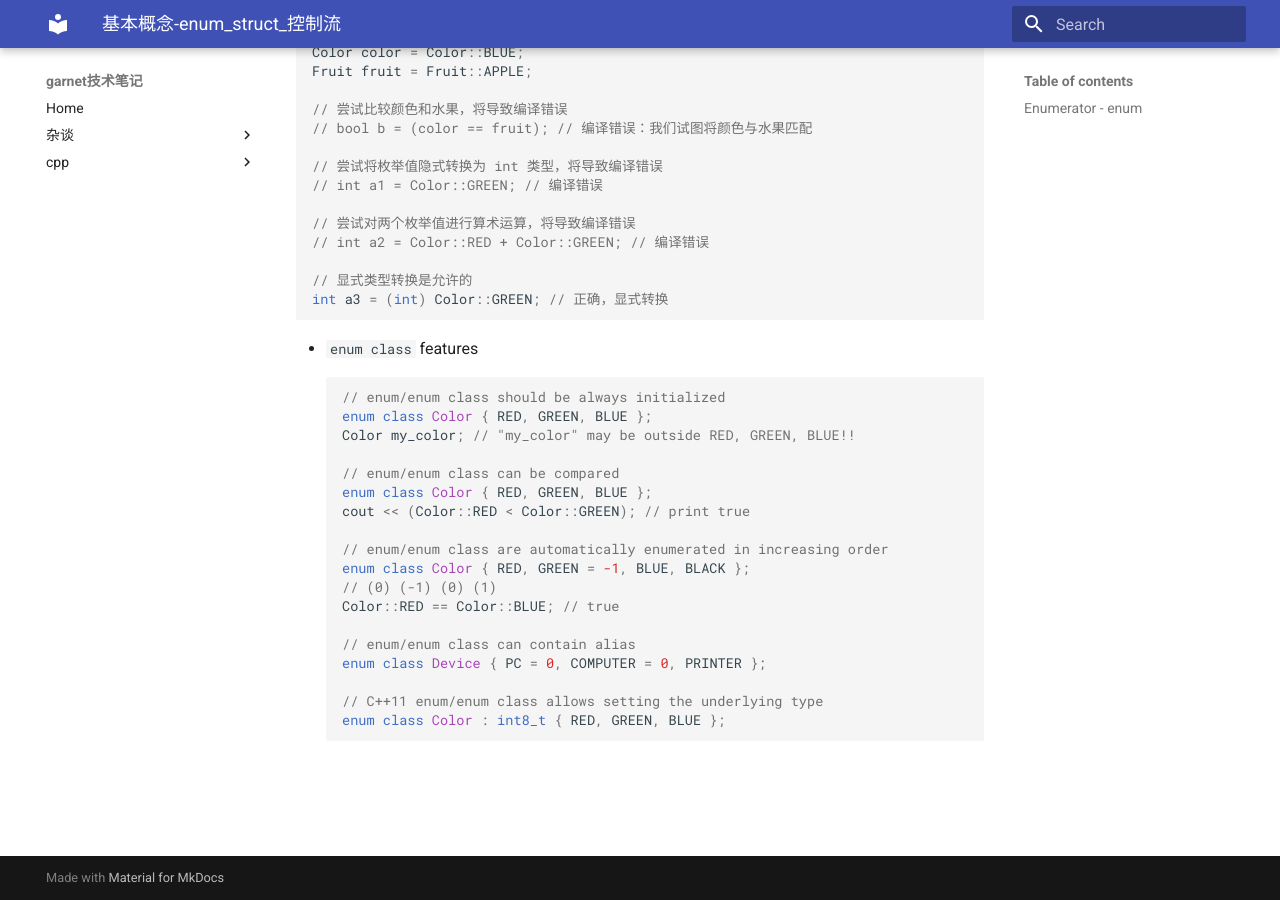
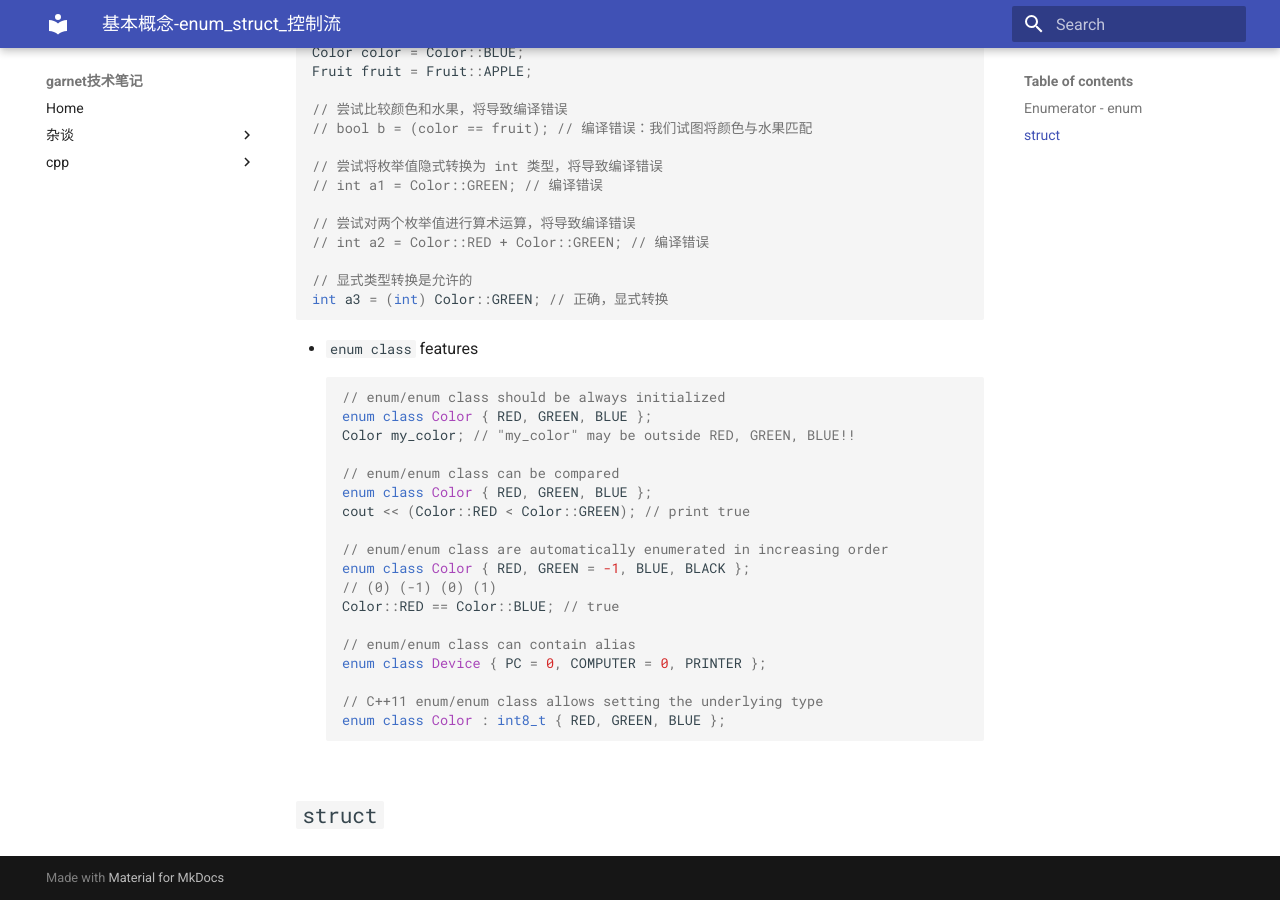
Before and after one commit to ymma98/technotes, an MkDocs documentation site: the page built from docs/cpp/基本概念-enum_struct_控制流.md, in a window 1280 px wide and 900 px high, scrolled down 1027 px. Built offline with MkDocs 1.6.1 and Material for MkDocs 9.7.7, drawn with Linux system fonts in a browser that asks for light colours.

Commit message:
docs/cpp/基本概念-enum_struct_控制流.md updated from https://stackedit.cn/

````diff
--- a/docs/cpp/基本概念-enum_struct_控制流.md
+++ b/docs/cpp/基本概念-enum_struct_控制流.md
@@ -80,7 +80,10 @@ enum class Color : int8_t { RED, GREEN, BLUE };
 ```
 
 
-##
+## `struct`
+
+
 <!--stackedit_data:
-eyJoaXN0b3J5IjpbLTE0MzQ1Mzg3MTldfQ==
+eyJoaXN0b3J5IjpbLTEzMjg5OTY4NDYsLTE0MzQ1Mzg3MTldfQ
+==
 -->
````
